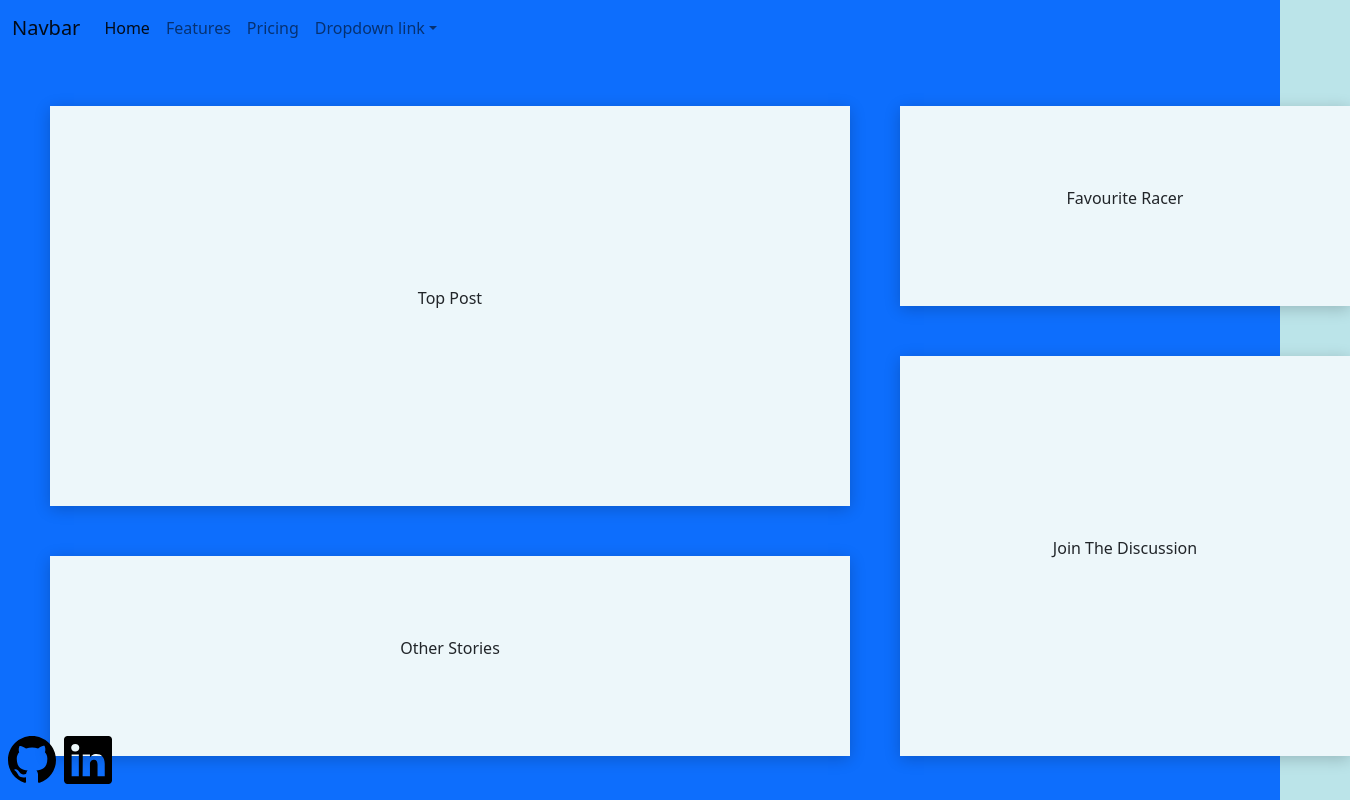
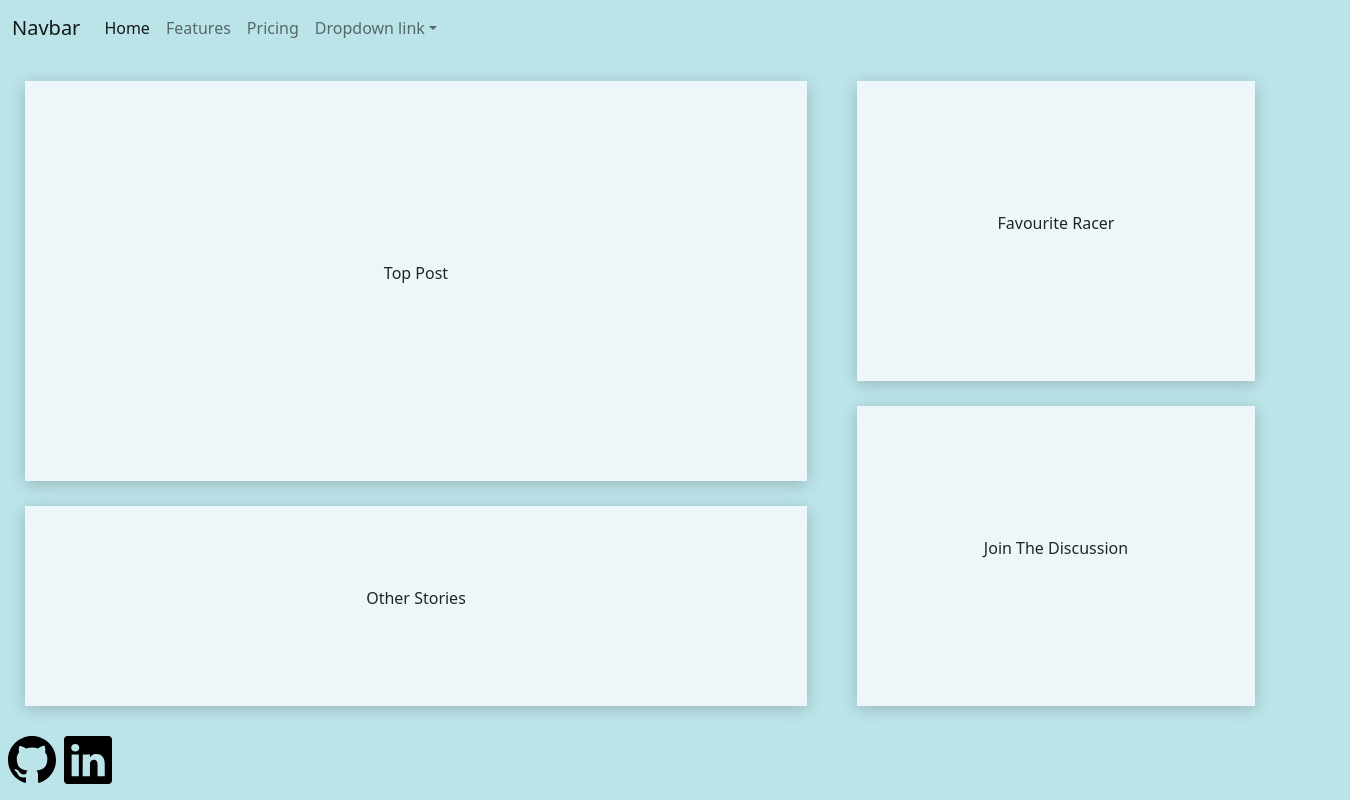
Before and after one commit to AyhaamB/circuit-chasers, a React (Vite) app in the folder client/: page / in a window 1280 px wide. Shown: the top 800 px of the page, 1350 px wide, since content can reach past the window. Built offline with nearby package versions, Linux system fonts and the light colour scheme; no server answers.

Commit message:
made home page dynamic

```diff
--- a/client/src/App.css
+++ b/client/src/App.css
@@ -10,15 +10,17 @@ body {
 
 .main-home {
   display: grid;
-  grid-template-columns: auto auto;
+  grid-template-columns: 65% 35%;
+}
+
+.main-home div {
+  margin: 25px 25px 0px 25px;
 }
 
 .daily-post {
   height: 400px;
-  width: 800px;
   background-color: #edf7fa;
   position: relative;
-  margin: 50px;
   box-shadow: 0px 3px 15px rgba(0,0,0,0.2);
   display: flex;
   justify-content: center;
@@ -27,10 +29,8 @@ body {
 
 .other-stories {
   height: 200px;
-  width: 800px;
   background-color: #edf7fa;
   position: relative;
-  margin-left: 50px;
   box-shadow: 0px 3px 15px rgba(0,0,0,0.2);
   display: flex;
   justify-content: center;
@@ -38,12 +38,9 @@ body {
 }
 
 .fav-racer {
-  height: 200px;
-  width: 450px;
+  height: 300px;
   background-color: #edf7fa;
   position: relative;
-  margin-top: 50px;
-  margin-right: 50px;
   box-shadow: 0px 3px 15px rgba(0,0,0,0.2);
   display: flex;
   justify-content: center;
@@ -51,12 +48,10 @@ body {
 }
 
 .join-disc {
-  height: 400px;
-  width: 450px;
-  margin-right: 50px;
+  height: 300px;
   background-color: #edf7fa;
   position: relative;
-  bottom: 200px;
+  top: -100px;
   box-shadow: 0px 3px 15px rgba(0,0,0,0.2);
   display: flex;
   justify-content: center;
--- a/client/src/App.jsx
+++ b/client/src/App.jsx
@@ -14,7 +14,7 @@ const client = new ApolloClient({
 function App() {
   return (
     <ApolloProvider client={client}>
-      <div className="flex-column justify-center align-center min-100-vh bg-primary">
+      <div className="flex-column justify-center align-center min-100-vh">
         <Header/>
         <Outlet />
         <Footer/>
--- a/client/src/componets/Header.jsx
+++ b/client/src/componets/Header.jsx
@@ -1,7 +1,7 @@
 export default function Header() {
     return (
 
-      <nav class="navbar navbar-expand-lg bg-body-tertiary">
+      <nav class="navbar navbar-expand-lg">
   <div class="container-fluid">
     <a class="navbar-brand" href="#">Navbar</a>
     <button class="navbar-toggler" type="button" data-bs-toggle="collapse" data-bs-target="#navbarNavDropdown" aria-controls="navbarNavDropdown" aria-expanded="false" aria-label="Toggle navigation">
```
